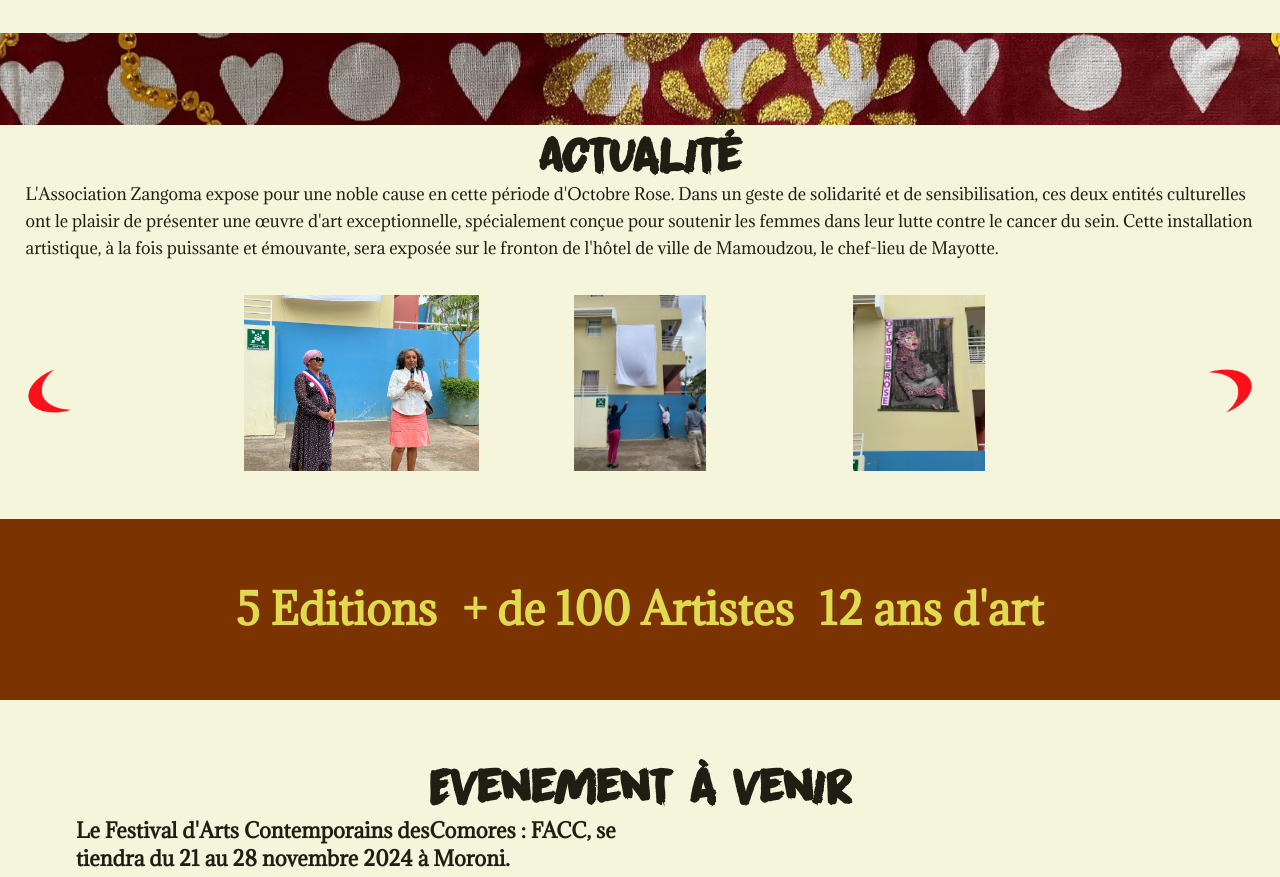
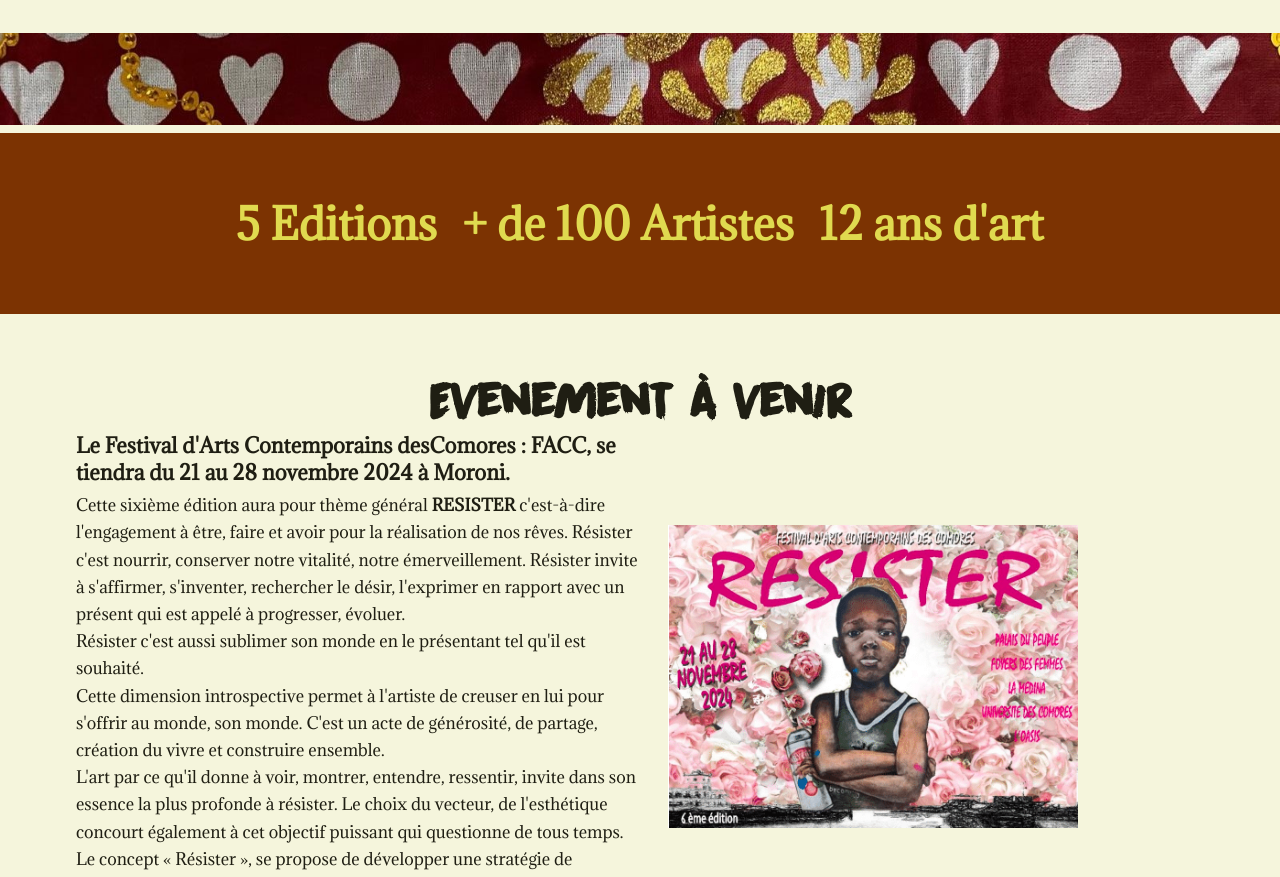
Before and after one commit to Soifiaouir/FACC, a React (Create React App) app: page / in a window 1280 px wide. Shown: the part 1700-2577 px from the top of the page. Built offline with nearby package versions, Linux system fonts and the light colour scheme.

Commit message:
fin octobre

```diff
--- a/src/pages/acceuil/acceuil.jsx
+++ b/src/pages/acceuil/acceuil.jsx
@@ -43,12 +43,12 @@ function Accueil() {
                 </div>
             </div>
             <img src={Shiromani} alt='Invitation' className='Salouva' />
-            <div className="actualité">
+            {/* <div className="actualité">
                 <h2> Actualité </h2>
                 <p>L'Association Zangoma expose pour une noble cause en cette période d'Octobre Rose. Dans un geste de solidarité et de sensibilisation, ces deux entités culturelles ont le plaisir de présenter une œuvre d'art exceptionnelle, spécialement conçue pour soutenir les femmes dans leur lutte contre le cancer du sein.
                 Cette installation artistique, à la fois puissante et émouvante, sera exposée sur le fronton de l'hôtel de ville de Mamoudzou, le chef-lieu de Mayotte. </p>
                 <CarousselO/>
-            </div>
+            </div> */}
             <div className="bandeau">
                 <h3 className="E">5 Editions</h3>
                 <h3>+ de  100 Artistes</h3>
```
Also changed, not shown: 1 other file (tests, documents, lock files or other folders).
